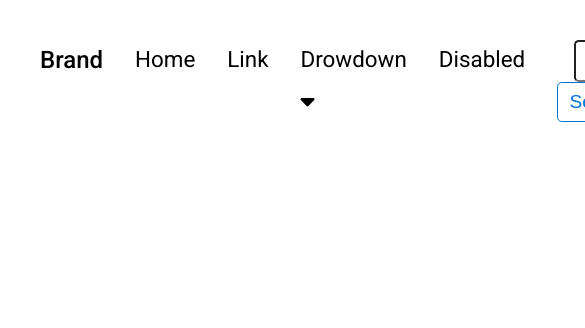
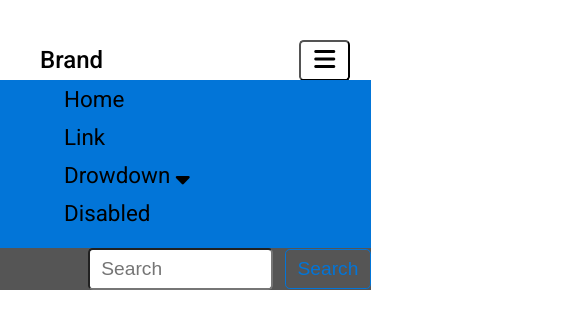
Before and after one commit to M-hossameldine/Front-Vanilla-Components, a plain HTML site: page Menu/Bootstrap-Menu-Flex/index.html in a window 390 px wide. Shown: the top 328 px of the page, 585 px wide, since content can reach past the window. Drawn offline with Linux system fonts and the light colour scheme.

Commit message:
Medium and small sizes (not finished)

```diff
--- a/Menu/Bootstrap-Menu-Flex/index.html
+++ b/Menu/Bootstrap-Menu-Flex/index.html
@@ -40,10 +40,10 @@
           </a>
 
           <ul class="dropdown__menu">
-            <li class="nav__item dropdown__item">
+            <li class=" dropdown__item">
               <a href="#" class="link">Action 1</a>
             </li>
-            <li class="dropdown__item">
+            <li class=" dropdown__item">
               <a href="#" class="link">Action Action 2</a>
             </li>
           </ul>
--- a/Menu/Bootstrap-Menu-Flex/style.css
+++ b/Menu/Bootstrap-Menu-Flex/style.css
@@ -22,6 +22,7 @@ body {
   font-family: 'Roboto', sans-serif;
   font-weight: 400;
   line-height: 1.7;
+  /* background-color: #0275d8 */
 }
 
 .navbar {
@@ -66,6 +67,8 @@ body {
 .nav__item:hover {
   cursor: pointer;
 }
+
+/* Dropdown Menu */
 .dropdown {
   /* background-color: crimson; */
   position: relative;
@@ -79,28 +82,30 @@ body {
   position: absolute;
   white-space: nowrap;
   top: 105%;
+  left: 0;
   border: 1px solid #555;
   border-radius: 0.3rem;
   padding: 1rem;
   /* Hide dropdown menu */
-  opacity: 0;
+  /* opacity: 0;
   z-index: -1000;
   pointer-events: none;
-  transition: all 0.3s ease-out;
+  transition: all 0.3s ease-out; */
   /* Hide dropdown menu */
-  /* display: none; */
-
+  transition: all 0.3s ease-in-out;
+  display: none;
+  transition-property: display;
+  transition-delay: 1s;
 }
 .dropdown__menu.expand {
   color: blue;
-  opacity: 1;
+  /* opacity: 1;
   z-index: 999;
-  pointer-events: auto;
-  /* display: unset; */
+  pointer-events: auto; */
+  display: table;
 }
-.dropdown__item:hover {
 
-}
+
 /* Search form */
 .search-form {
   background-color: #fff;
@@ -129,3 +134,73 @@ body {
   background-color: var(--c-primary);
   color: var(--c-white);
 }
+
+/******* Medium Screen Size ( 768 <= screen  < 992) *******/
+@media screen and (max-width: 992px) {
+  /* body {
+    background-color:#0275d8;
+  } */
+  .menu-box {
+    /* background-color: cadetblue; */
+    flex-grow: 1;
+    display: flex;
+    flex-direction: column;
+    justify-content: flex-start;
+  }
+
+  .navbar__nav {
+    flex-grow: 0;
+    flex-basis: 60%;
+    /* background-color: #555; */
+    justify-content: flex-end;
+    padding-bottom: 1rem;
+  }
+  .navbar__nav .nav__item {
+    margin-left: 2rem;
+    margin-right: 0;
+  }
+  .search-form {
+    text-align: right;
+  }
+  .nabbar__nav {
+  }
+}
+
+/******* Small screen size (screen < 768) *******/
+@media screen and (max-width: 767px) {
+  .navbar {
+    justify-content: space-between;
+  }
+  .menu-box {
+    position: fixed;
+    top: 5rem;
+    left: 0;
+  }
+  .navbar__nav {
+    flex-direction: column;
+    background-color:#0275d8;
+  }
+  .search-form {
+    background-color: #555;
+  }
+  .navbar__btn {
+    align-items: flex-start;
+    display: unset;
+    font-size: 1.5rem;
+    background-color: transparent;
+    border-radius: 0.3rem;
+    padding: 0 0.8rem;
+  }
+  /* Dropdown Menu */
+  .dropdown__menu {
+    background-color:#555;
+    text-align: left;
+    position: static;
+    padding: 0;
+  }
+  .dropdown__item {
+    /* white-space: normal; */
+    background-color:brown;
+    padding-left: 1rem;
+  }
+}
```
